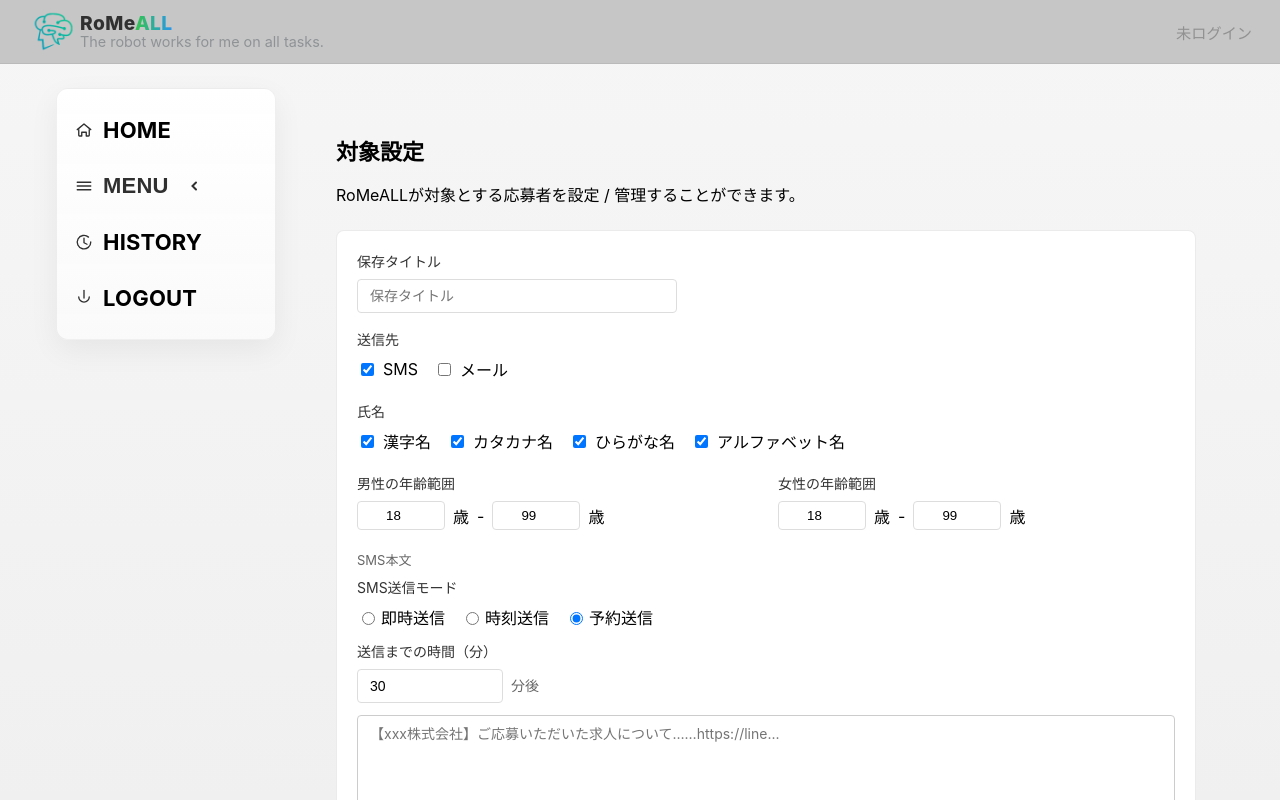
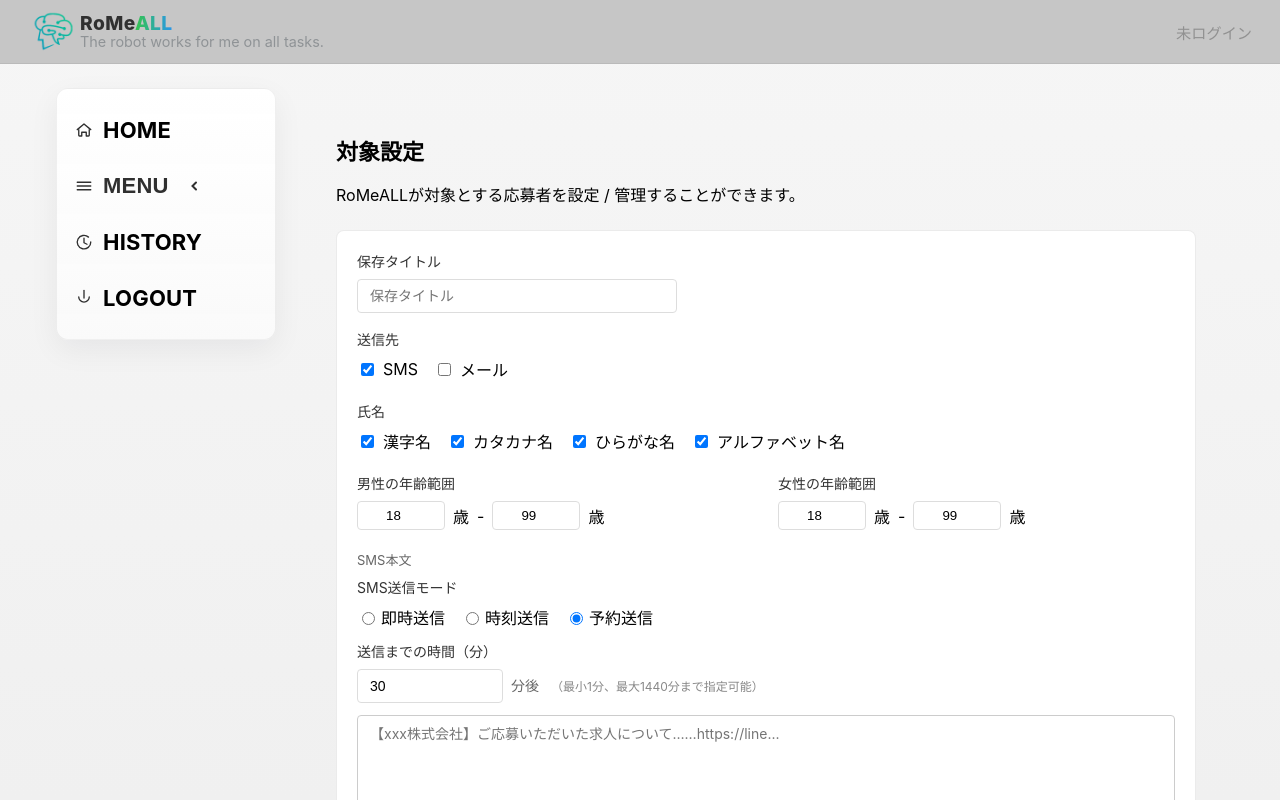
Before and after one commit to wangxiyue711/SMS_RPA_JOBBOX, a Next.js app: page /target-settings in a window 1280 px wide. Both pictures are taken after a click on the label "予約送信". Built offline with nearby package versions, Linux system fonts and the light colour scheme; no server answers.

Commit message:
预约送信时间

```diff
--- a/app/target-settings/page.tsx
+++ b/app/target-settings/page.tsx
@@ -1502,6 +1502,9 @@ export default function TargetSettingsPage() {
                   <span style={{ marginLeft: 8, fontSize: 14, color: "#666" }}>
                     分後
                   </span>
+                  <span style={{ marginLeft: 12, fontSize: 12, color: "#888" }}>
+                    （最小1分、最大1440分まで指定可能）
+                  </span>
                 </div>
               )}
 
@@ -1787,6 +1790,9 @@ export default function TargetSettingsPage() {
                   <span style={{ marginLeft: 8, fontSize: 14, color: "#666" }}>
                     分後
                   </span>
+                  <span style={{ marginLeft: 12, fontSize: 12, color: "#888" }}>
+                    （最小1分、最大1440分まで指定可能）
+                  </span>
                 </div>
               )}
 
```
